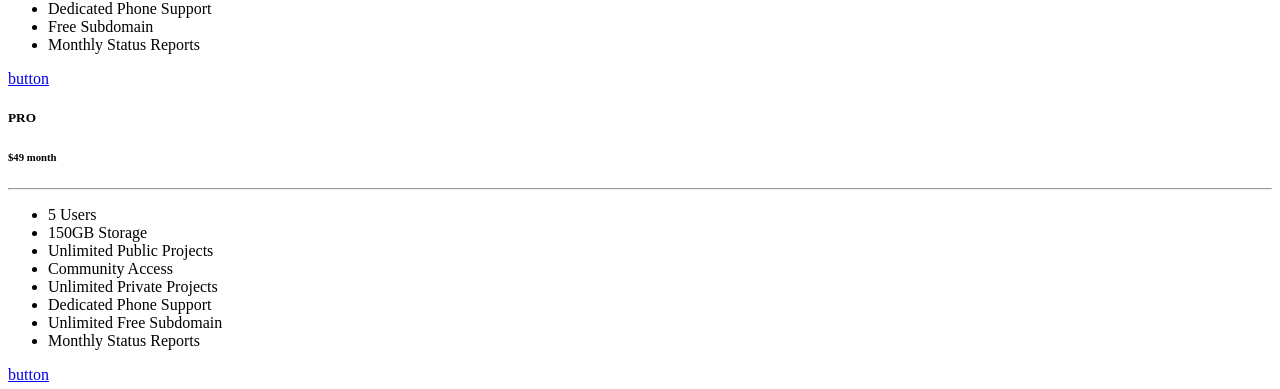
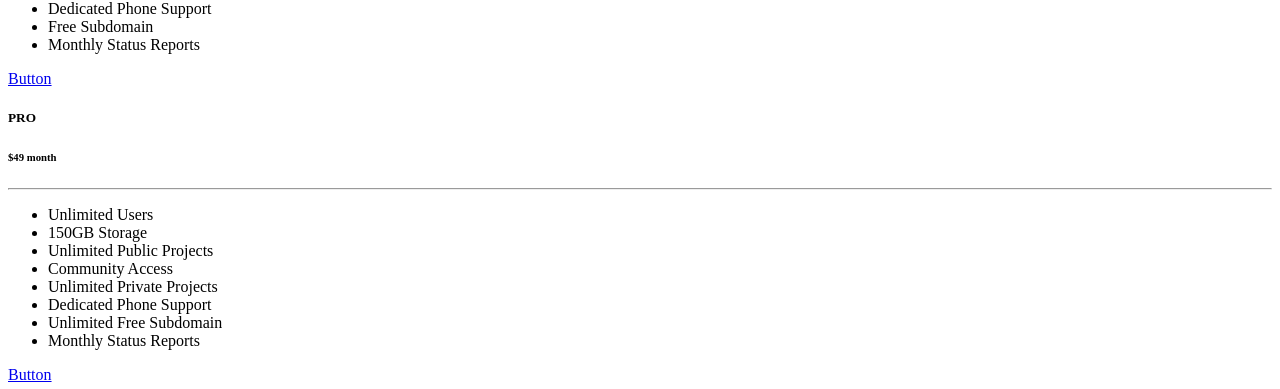
Before and after one commit to Anuanushree/react-project, a React (Create React App) app: page / in a window 1280 px wide. Shown: the part 504-893 px from the top of the page. Built offline with nearby package versions, Linux system fonts and the light colour scheme.

Commit message:
second commit

```diff
--- a/src/App.js
+++ b/src/App.js
@@ -50,7 +50,7 @@ function App() {
           <ListWrong name='Monthly Status Reports' />
         </ul>
         <div>
-          <Btn name="button" />
+          <Btn name="Button" />
         </div>
       </div>
       <div>
@@ -58,7 +58,7 @@ function App() {
         <h6>$49 month</h6>
         <hr></hr>
         <ul>
-          <ListRight name='5 Users' />
+          <ListRight name='Unlimited Users' />
           <ListRight name='150GB Storage' />
           <ListRight name='Unlimited Public Projects' />
           <ListRight name='Community Access' />
@@ -68,7 +68,7 @@ function App() {
           <ListRight name='Monthly Status Reports' />
         </ul>
         <div>
-          <Btn name="button" />
+          <Btn name="Button" />
         </div>
       </div>
     </div>
```
